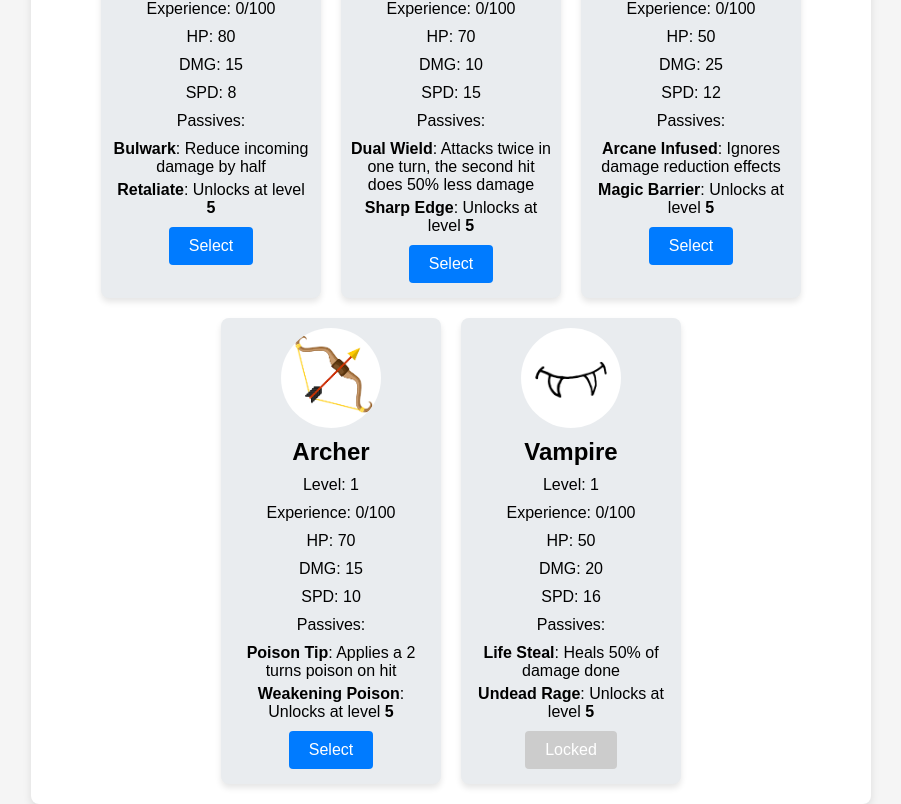
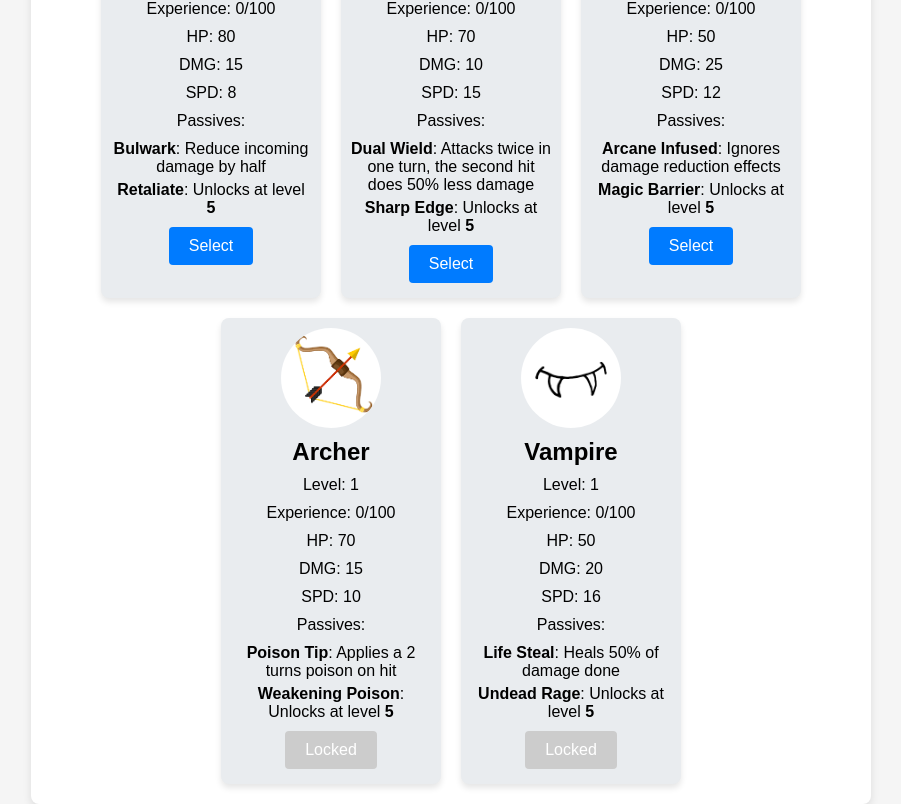
Before and after one commit to MaxLimit159/auto-battler, a React (Create React App) app: page / in a window 1280 px wide. Shown: the part 284-1088 px from the top of the page, without its empty margins (189-1090 px from the left). Built offline with nearby package versions, Linux system fonts and the light colour scheme.

Commit message:
small_fix

```diff
--- a/src/SaveManager.js
+++ b/src/SaveManager.js
@@ -6,7 +6,7 @@ const defaultSaveData = {
     knight: { level: 1, experience: 0, isUnlocked: true},
     rogue: { level: 1, experience: 0, isUnlocked: true},
     mage: { level: 1, experience: 0, isUnlocked: true},
-    archer: { level: 1, experience: 0, isUnlocked: true},
+    archer: { level: 1, experience: 0, isUnlocked: false},
     vampire: { level: 1, experience: 0, isUnlocked: false},
   },
   player_activeSkills: {
```
